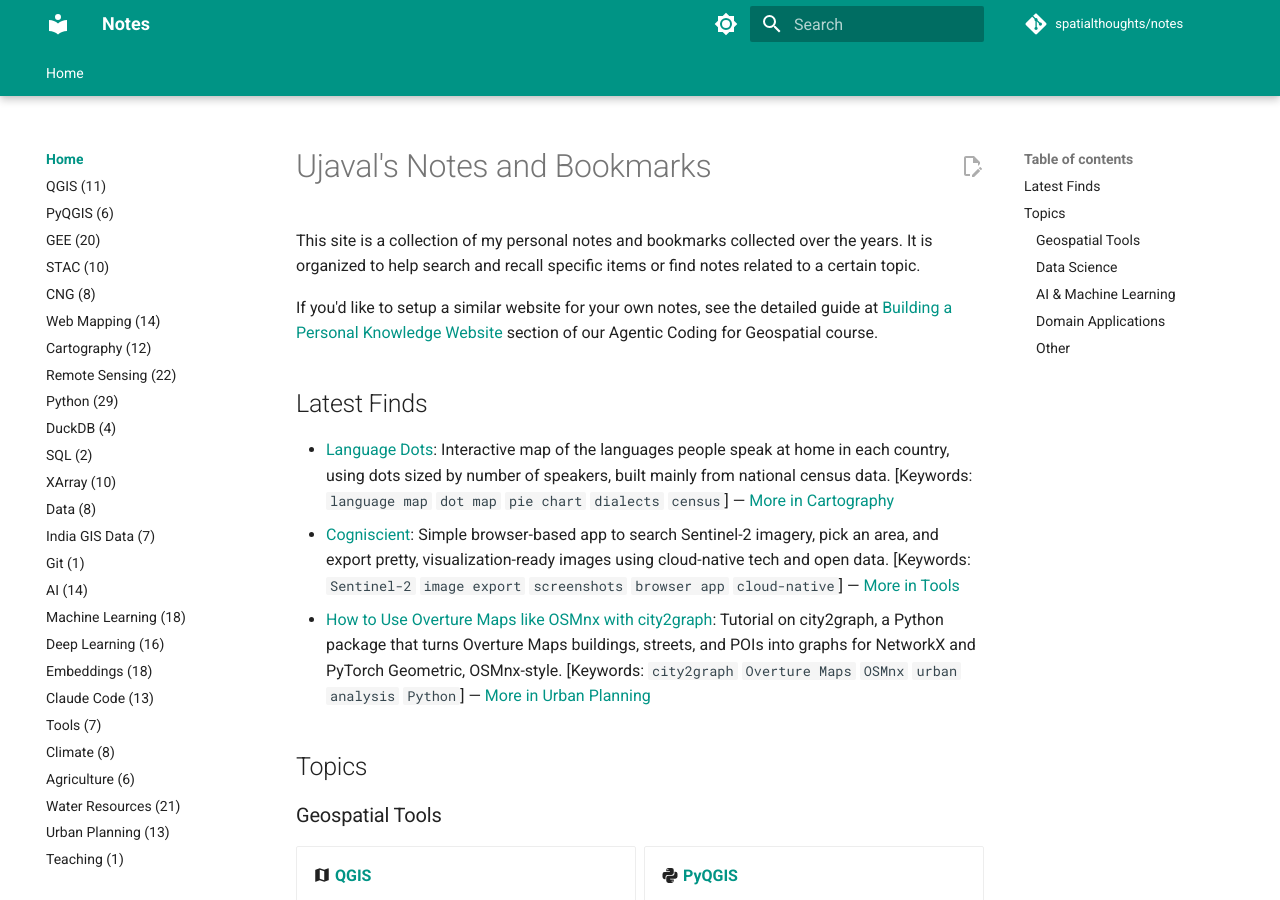
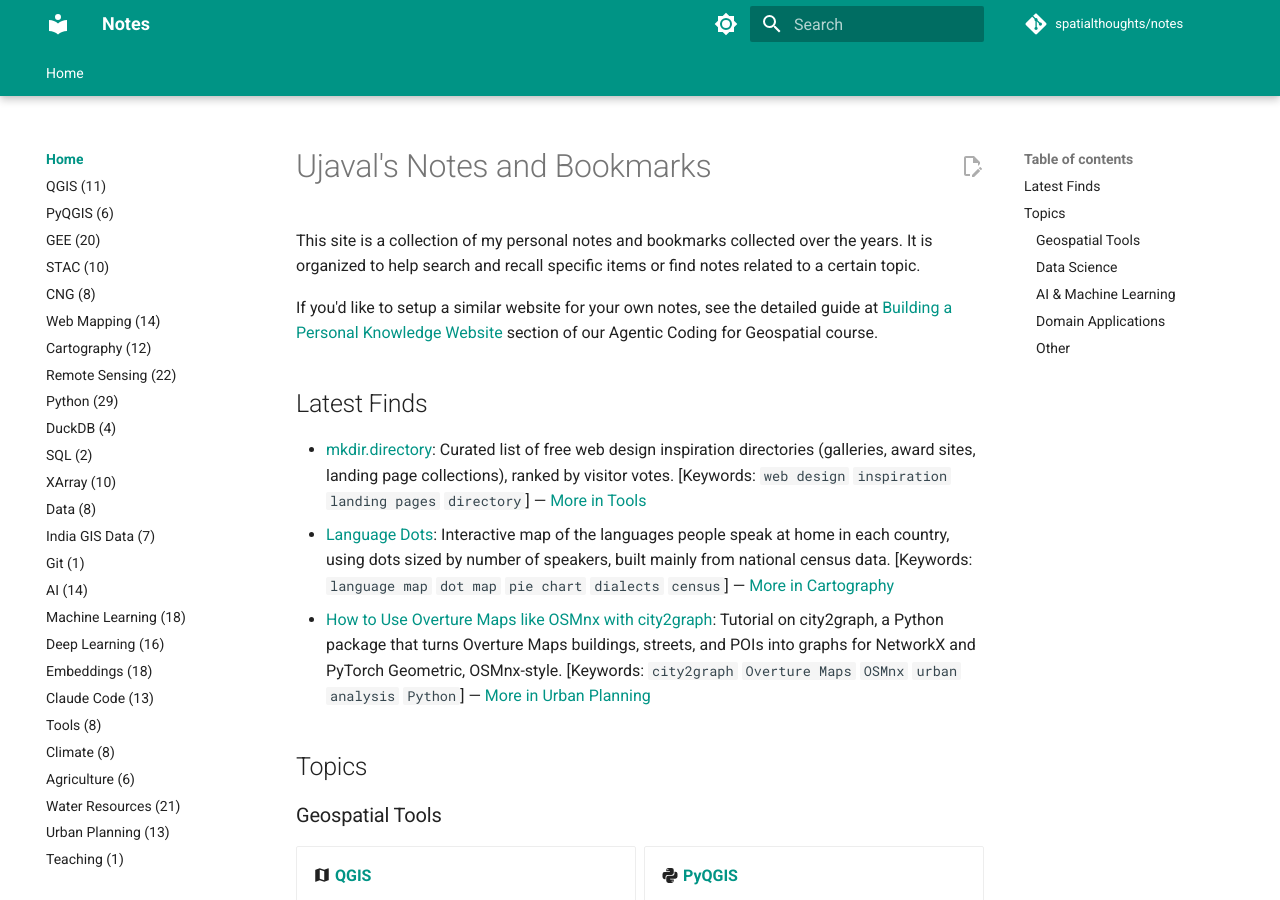
Before and after one commit to spatialthoughts/notes, an MkDocs documentation site: the page built from notes/index.md, in a window 1280 px wide and 900 px high. Built offline with MkDocs 1.6.1 and Material for MkDocs 9.7.7, drawn with Linux system fonts in a browser that asks for light colours; comment, search, counter and statistics services are not loaded.

Commit message:
Ingest mkdir.directory web design inspiration note
Co-Authored-By: Claude Opus 5.5 <noreply@anthropic.com>

```diff
--- a/notes/index.md
+++ b/notes/index.md
@@ -6,8 +6,8 @@ If you'd like to setup a similar website for your own notes, see the detailed gu
 
 ## Latest Finds
 
+- [mkdir.directory](https://mkdir.directory/): Curated list of free web design inspiration directories (galleries, award sites, landing page collections), ranked by visitor votes. [Keywords: `web design` `inspiration` `landing pages` `directory`] — [More in Tools](Tools.md)
 - [Language Dots](https://anita.garden/languagedots/): Interactive map of the languages people speak at home in each country, using dots sized by number of speakers, built mainly from national census data. [Keywords: `language map` `dot map` `pie chart` `dialects` `census`] — [More in Cartography](Cartography.md)
-- [Cogniscient](https://cogniscient.auspatious.com/): Simple browser-based app to search Sentinel-2 imagery, pick an area, and export pretty, visualization-ready images using cloud-native tech and open data. [Keywords: `Sentinel-2` `image export` `screenshots` `browser app` `cloud-native`] — [More in Tools](Tools.md)
 - [How to Use Overture Maps like OSMnx with city2graph](https://medium.com/@yuta.sato.now/how-to-use-overture-maps-like-osmnx-by-city2graph-7e01d38f9f61): Tutorial on city2graph, a Python package that turns Overture Maps buildings, streets, and POIs into graphs for NetworkX and PyTorch Geometric, OSMnx-style. [Keywords: `city2graph` `Overture Maps` `OSMnx` `urban analysis` `Python`] — [More in Urban Planning](Urban_Planning.md)
 
 ## Topics
```
Also changed, not shown: notes/Tools.md (+3 -1 lines).
